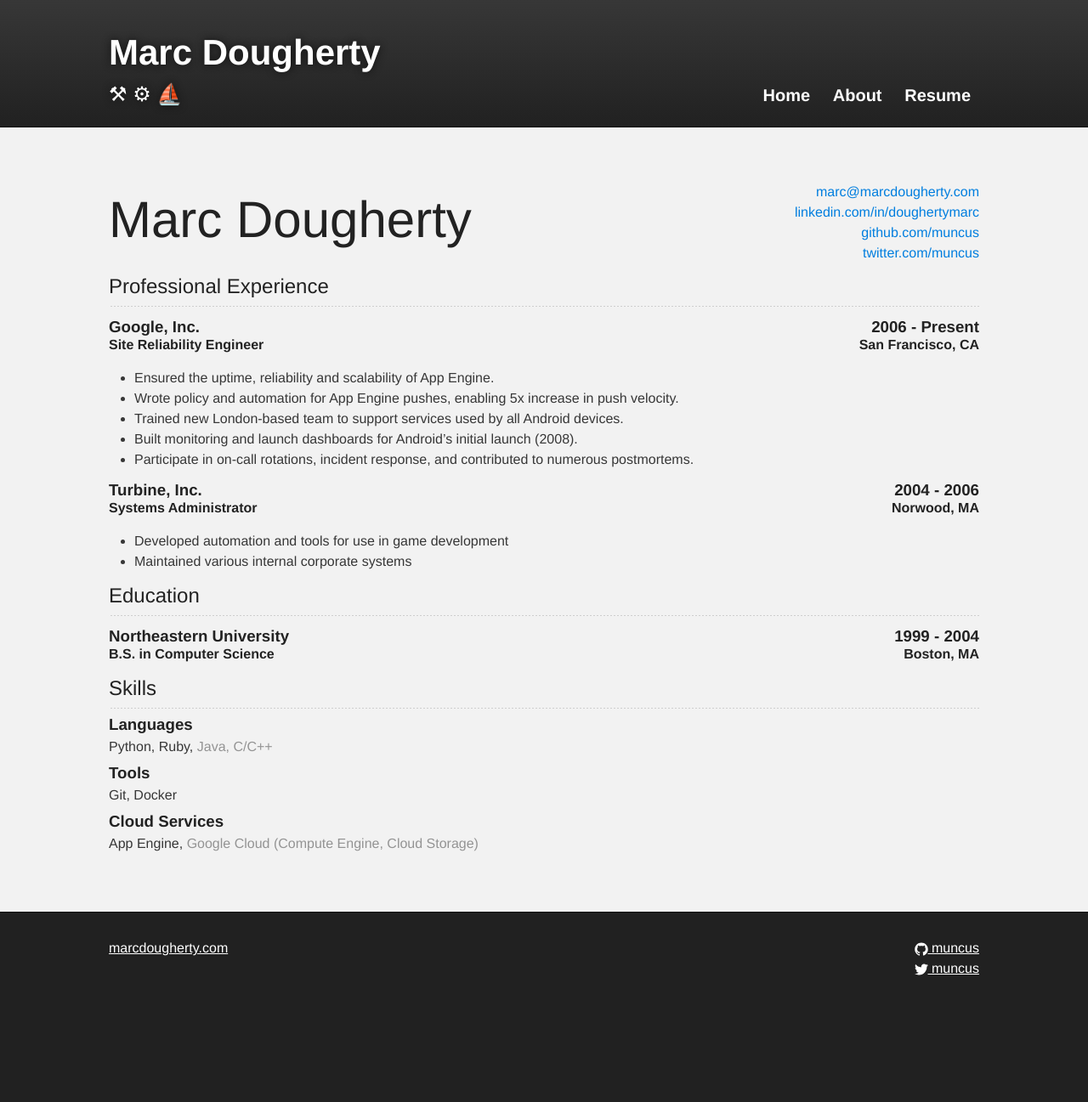
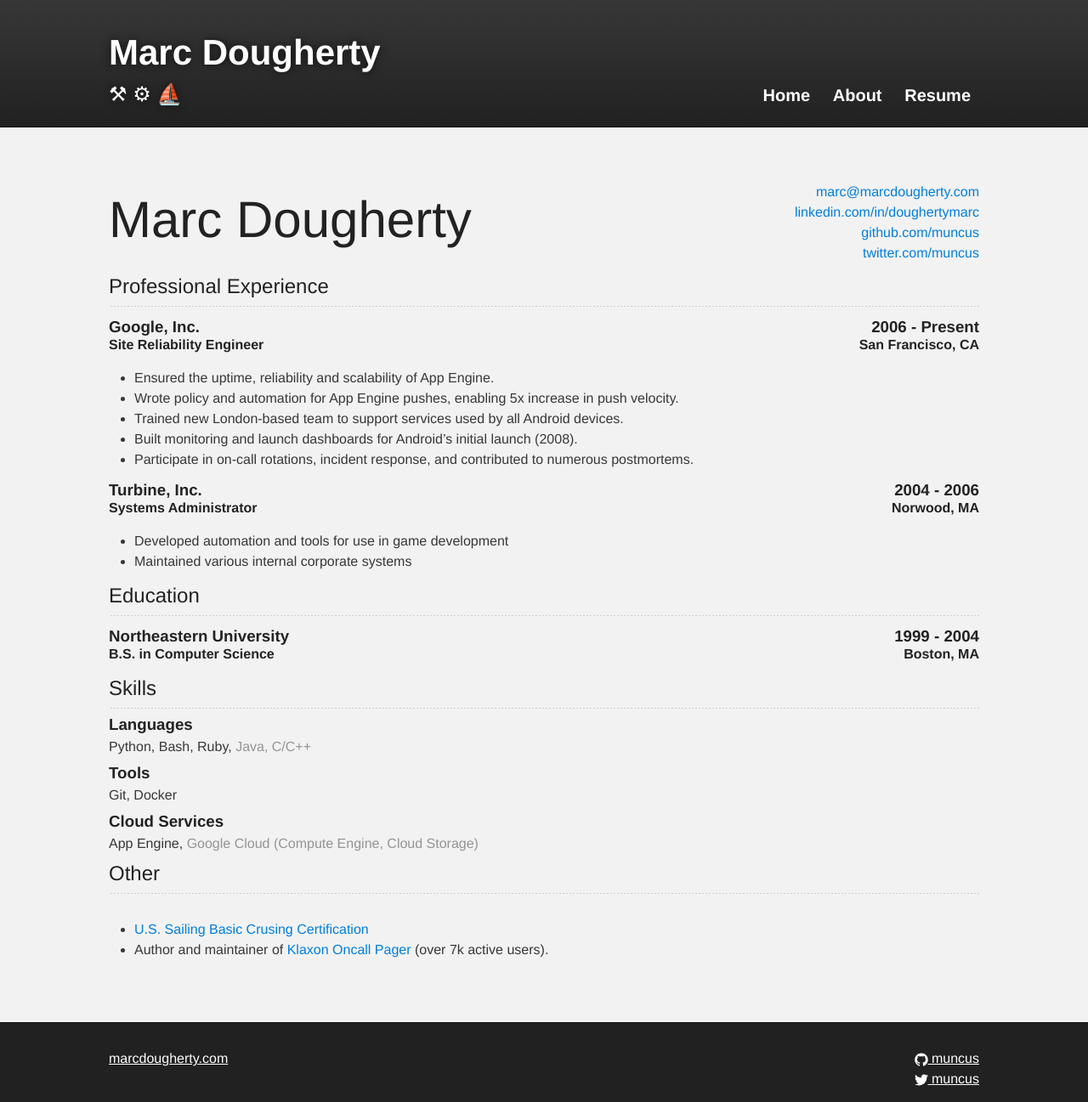
Before and after one commit to marcdougherty/marcdougherty.github.io, a Jekyll site: the page built from resume.html, in a window 1280 px wide. Shown: the whole page at 85% size. Built offline with Jekyll 4.4.1, drawn with Linux system fonts in a browser that asks for light colours; before the commit the page ends 1167 px from its top, so only the background shows below that.

Commit message:
new Other section.

```diff
--- /dev/null
+++ b/_data/resume/other.yml
@@ -0,0 +1,3 @@
+- bullets:
+  - '[U.S. Sailing](http://ussailing.com) [Basic Crusing Certification](http://www.sailingcertification.net/courses/basic-cruising)'
+  - Author and maintainer of [Klaxon Oncall Pager](https://play.google.com/store/apps/details?id=org.nerdcircus.android.klaxon) (over 7k active users).
--- a/_data/resume/sections.yml
+++ b/_data/resume/sections.yml
@@ -15,8 +15,7 @@
 - name: Skills
   id: skills
   layout: cloud
-#
-#- name: Projects
-#  id: projects
-#  layout: block
-#
+
+- name: Other
+  id: other
+  layout: block
--- a/_data/resume/skills.yml
+++ b/_data/resume/skills.yml
@@ -1,6 +1,7 @@
 - Languages:
     primary:
       - Python
+      - Bash
       - Ruby
     secondary:
       - Java
```
